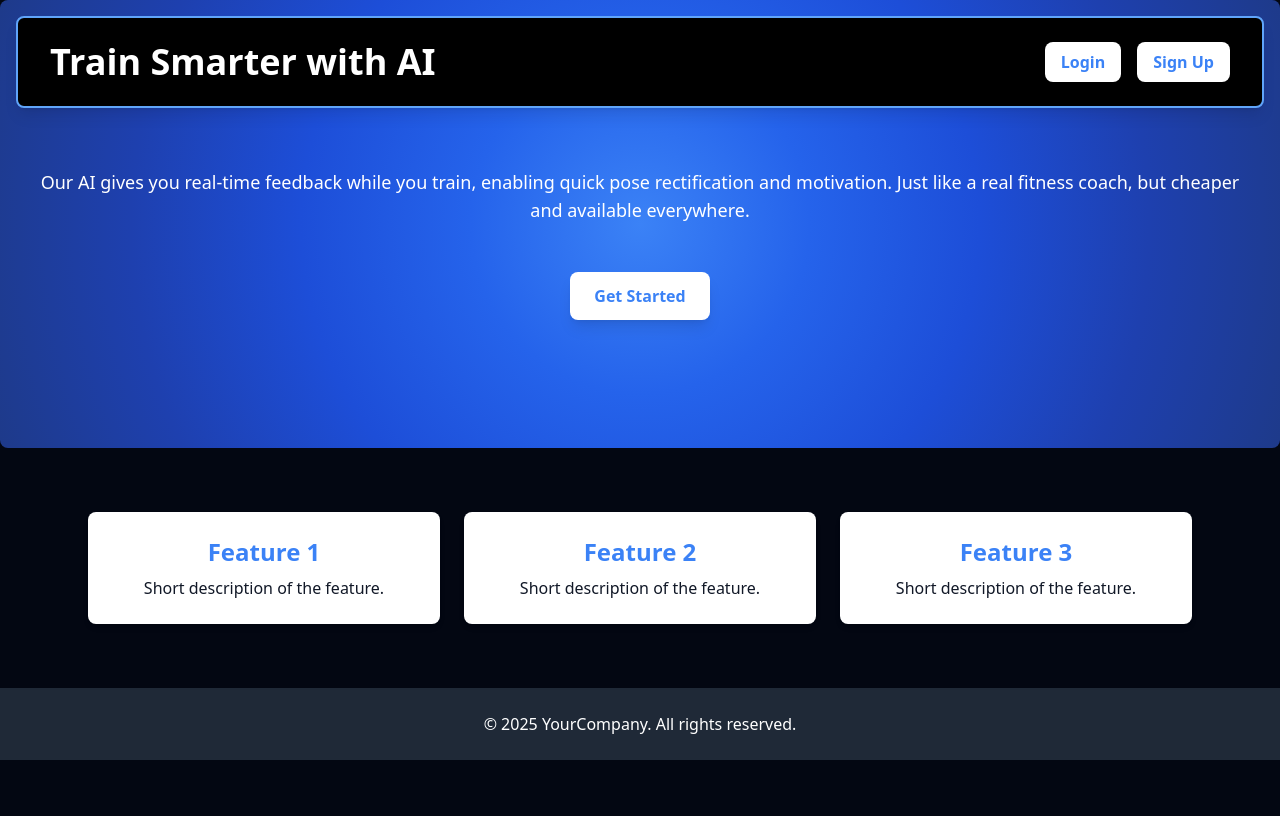
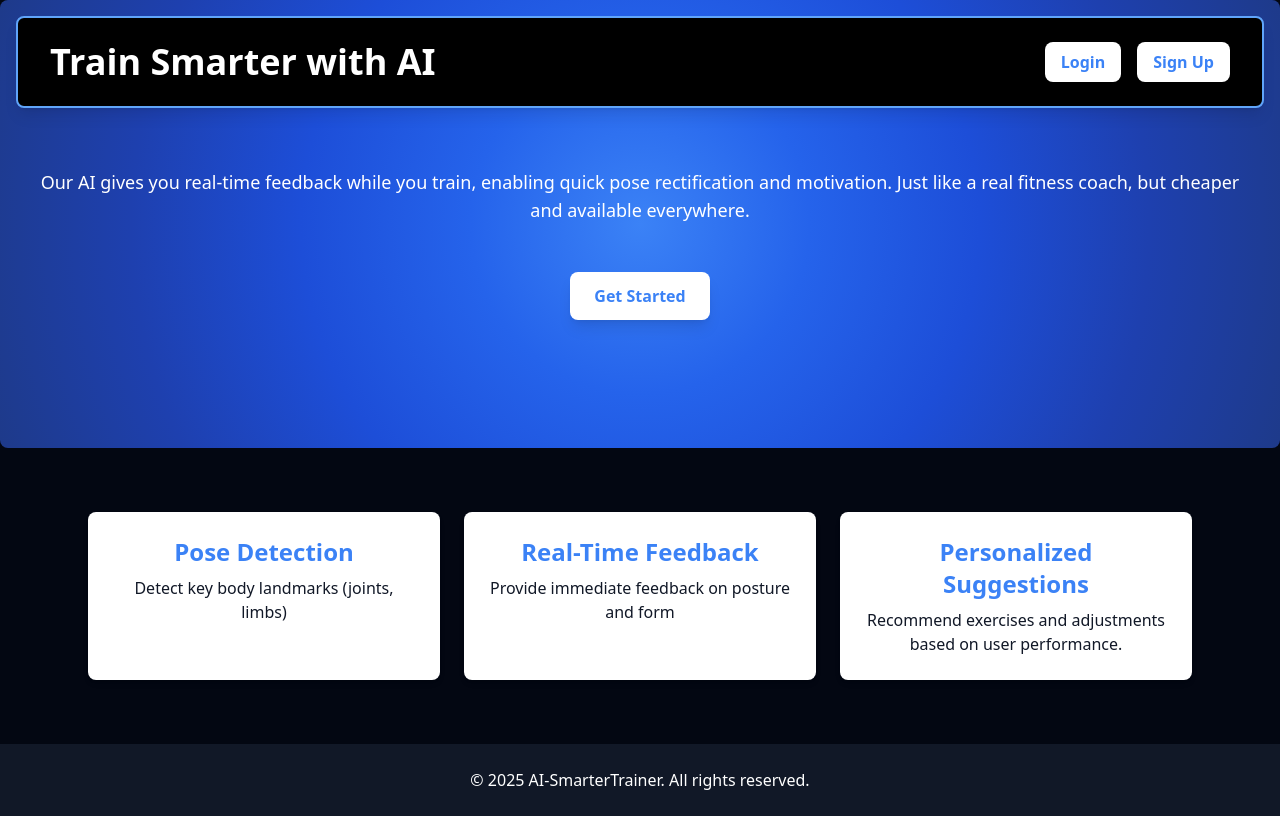
Before and after one commit to AI-Avengers7/AI-Powered-Smart-Gym-Trainer, a Flask app: template app/views/templates/index.html in a window 1280 px wide. Before the commit the page ends 760 px from the top, so only its background shows below. Run offline with Flask 3, Linux system fonts and the light colour scheme; the template is opened without the code that fills it, so the values that code supplies are empty; some libraries are stand-ins or nearby versions.

Commit message:
added title

```diff
--- a/app/views/templates/index.html
+++ b/app/views/templates/index.html
@@ -9,6 +9,7 @@
         .emoji {
             filter: grayscale(100%);
         }
+
         .custom-gradient {
             background: radial-gradient(circle,
                 #3b82f6,
@@ -16,6 +17,12 @@
                 #1d4ed8,
                 #1e40af,
                 #1e3a8a);
+        }
+
+        /* Glow effect for features section divs */
+        .feature-glow:hover {
+            box-shadow: 0 0 20px 5px rgba(130, 178, 255, 0.8);
+            transition: box-shadow 0.2s ease-in-out;
         }
     </style>
 </head>
@@ -48,9 +55,9 @@
     <!-- Mobile Menu (Initially Hidden) -->
     <div id="mobile-menu" class="sm:hidden hidden bg-black text-white py-4 mt-16 rounded-lg text-center">
         <br><br>
-        <button class="block px-4 py-2 text-center text-blue-500 hover:bg-gray-200 w-full">Sign In</button>
-        <button class="block px-4 py-2 text-center text-blue-500 hover:bg-gray-200 w-full">Sign Up</button>
-        <button class="block px-4 py-2 text-center text-blue-500 hover:bg-gray-200 w-full">About</button>
+        <button class="block px-4 py-2 text-center text-blue-500 hover:bg-gray-200 w-full font-bold">Sign In</button>
+        <button class="block px-4 py-2 text-center text-blue-500 hover:bg-gray-200 w-full font-bold">Sign Up</button>
+        <button class="block px-4 py-2 text-center text-blue-500 hover:bg-gray-200 w-full font-bold">About</button>
     </div>
 
     <div class="text-center py-32 overflow-hidden rounded-lg custom-gradient mt-0">
@@ -58,30 +65,30 @@
         <p class="mt-4 text-lg text-white relative px-8 py-6">
             Our AI gives you real-time feedback while you train, enabling quick pose rectification and motivation. Just like a real fitness coach, but cheaper and available everywhere.
         </p>
-        <button class="mt-6 px-6 py-3 bg-white text-blue-500 font-bold rounded-lg shadow-lg hover:bg-gray-200 relative">
+        <button class="mt-6 px-6 py-3 bg-white text-blue-500 font-bold rounded-lg shadow-lg hover:bg-blue-100 relative">
             Get Started
         </button>
     </div>
 
     <!-- Features Section -->
     <section class="py-16 px-6 grid grid-cols-1 sm:grid-cols-2 md:grid-cols-3 gap-6 max-w-6xl mx-auto">
-        <div class="bg-white p-6 rounded-lg shadow-md text-center">
-            <h2 class="text-2xl font-bold text-blue-500">Feature 1</h2>
-            <p class="mt-2">Short description of the feature.</p>
+        <div class="feature-glow bg-white p-6 rounded-lg shadow-md text-center">
+            <h2 class="text-2xl font-bold text-blue-500">Pose Detection</h2>
+            <p class="mt-2">Detect key body landmarks (joints, limbs)</p>
         </div>
-        <div class="bg-white p-6 rounded-lg shadow-md text-center">
-            <h2 class="text-2xl font-bold text-blue-500">Feature 2</h2>
-            <p class="mt-2">Short description of the feature.</p>
+        <div class="feature-glow bg-white p-6 rounded-lg shadow-md text-center">
+            <h2 class="text-2xl font-bold text-blue-500">Real-Time Feedback</h2>
+            <p class="mt-2">Provide immediate feedback on posture and form</p>
         </div>
-        <div class="bg-white p-6 rounded-lg shadow-md text-center">
-            <h2 class="text-2xl font-bold text-blue-500">Feature 3</h2>
-            <p class="mt-2">Short description of the feature.</p>
+        <div class="feature-glow bg-white p-6 rounded-lg shadow-md text-center">
+            <h2 class="text-2xl font-bold text-blue-500">Personalized Suggestions</h2>
+            <p class="mt-2">Recommend exercises and adjustments based on user performance.</p>
         </div>
     </section>
 
     <!-- Footer -->
-    <footer class="bg-gray-800 text-white py-6 text-center">
-        <p>&copy; 2025 YourCompany. All rights reserved.</p>
+    <footer class="bg-gray-900 text-white py-6 text-center">
+        <p>&copy; 2025 AI-SmarterTrainer. All rights reserved.</p>
     </footer>
 
     <!-- JavaScript to toggle mobile menu and change hamburger icon -->
```
